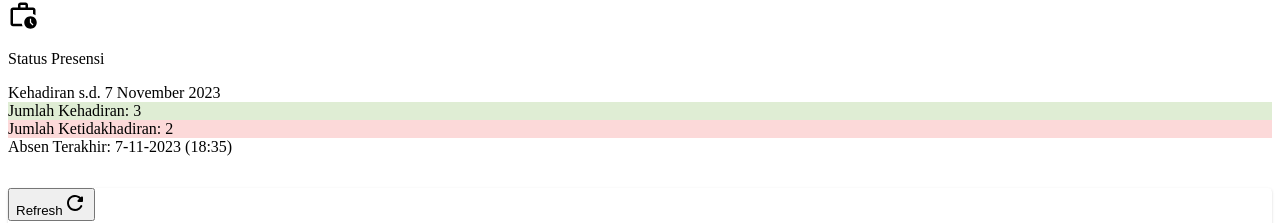
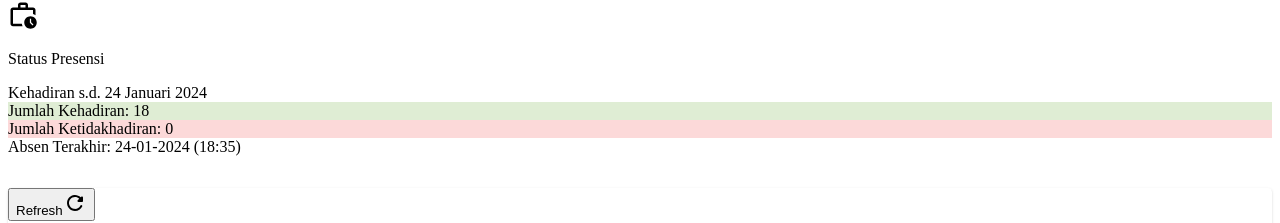
Before and after one commit to emilfauzan/erpplayground, a Next.js app: page /dashboard/home/Home in a window 1280 px wide. Shown: the part 232-455 px from the top of the page. Built offline with nearby package versions, Linux system fonts and the light colour scheme; no server answers.

Commit message:
updated dummy account presence data

```diff
--- a/pages/dashboard/home/Home.tsx
+++ b/pages/dashboard/home/Home.tsx
@@ -48,10 +48,10 @@ function Home() {
 
                 <CardDataStats
                     title="Status Presensi"
-                    subtitle1={`Kehadiran s.d. 7 November 2023`}
-                    subtitle2={`Jumlah Kehadiran: 3`}
-                    subtitle3={`Jumlah Ketidakhadiran: 2`}
-                    description={`Absen Terakhir: 7-11-2023 (18:35)`}
+                    subtitle1={`Kehadiran s.d. 24 Januari 2024`}
+                    subtitle2={`Jumlah Kehadiran: 18`}
+                    subtitle3={`Jumlah Ketidakhadiran: 0`}
+                    description={`Absen Terakhir: 24-01-2024 (18:35)`}
                     index={2}
                 >
                     <svg width="30" height="30" fill="none">
```
